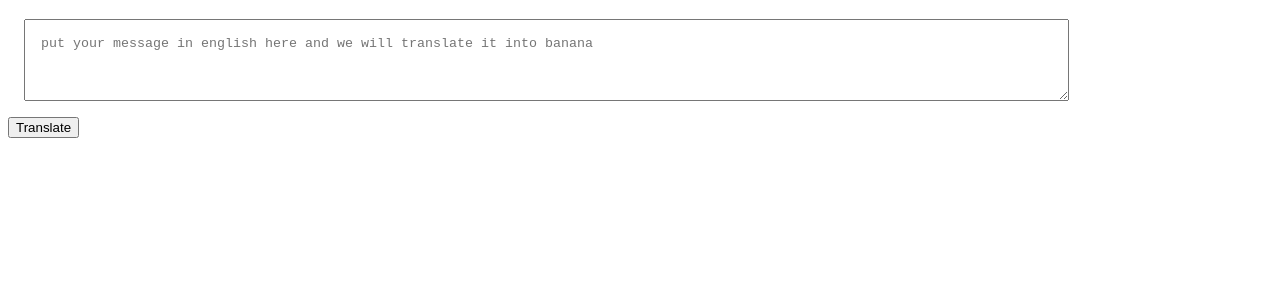
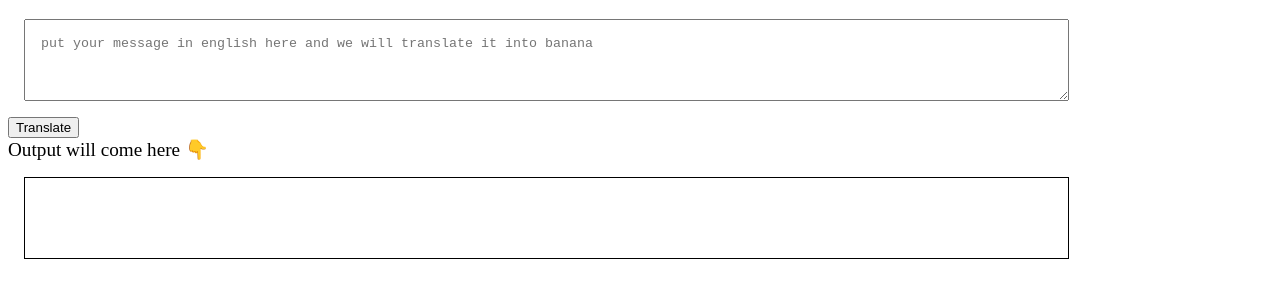
Before and after one commit to poojahb1/banana-speak, a plain HTML site: page index.html in a window 1280 px wide. Shown: the part 61-358 px from the top of the page. Drawn offline with Linux system fonts and the light colour scheme.

Commit message:
2 files changed

```diff
--- a/app.js
+++ b/app.js
@@ -1,15 +1,18 @@
 // console.log("hello there! script is working from diff file");
 // var username = prompt("give me your username");
 // alert("this script works!!" + username);
+// "input[name='translator']"  -->  input element with attribute name='traslator'
 
 var btntranslate = document.querySelector("#btn-translate");
+var textinput = document.querySelector("#text-input");
+var outputdiv = document.querySelector("#output");
+// outputdiv.innerText = "pooja maheshwari";
 // console.log(btntranslate);
+// console.log(textinput);
+// console.log(outputdiv);
+
 btntranslate.addEventListener("click", function clickEventHandler(){
-  console.log("clicked");
-  console.log("input", textinput.value);
+  // console.log("clicked");
+  // console.log("input", textinput.value);
+  outputdiv.innerText = "hefgeur gyegfyh gewgh " + textinput.value;
 })
-
-var textinput = document.querySelector("#text-input");
-console.log(textinput);
-
-// "input[name='translator']"  -->  input element with attribute name='traslator'
--- a/index.html
+++ b/index.html
@@ -12,6 +12,14 @@
       margin: 1rem;
       padding: 1rem;
     }
+
+    #output{
+      border: 1px solid black;
+      height: 6vh;
+      width: 80%;
+      margin: 1rem;
+      padding: 1rem;
+    }
   </style>
 </head>
 <body>
@@ -19,6 +27,9 @@
   <textarea id="text-input" placeholder="put your message in english here and we will translate it into banana"></textarea>
   <button id="btn-translate">Translate</button>
 
+  <div style="font-size: larger;">Output will come here 👇</div>
+  <div id="output"></div>
+
   <script src="app.js" type="text/javascript"></script>
 </body>
 </html>
```
